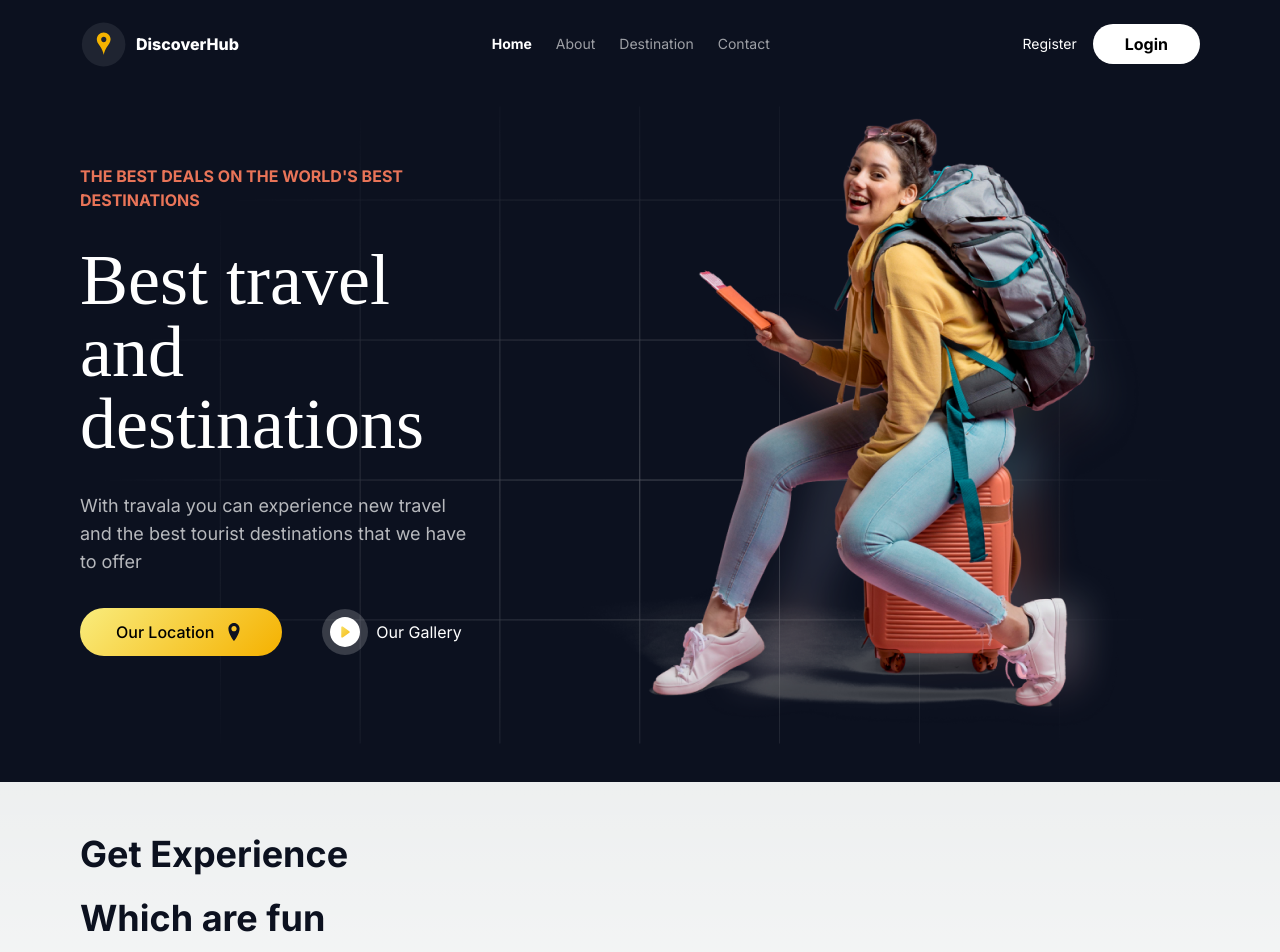
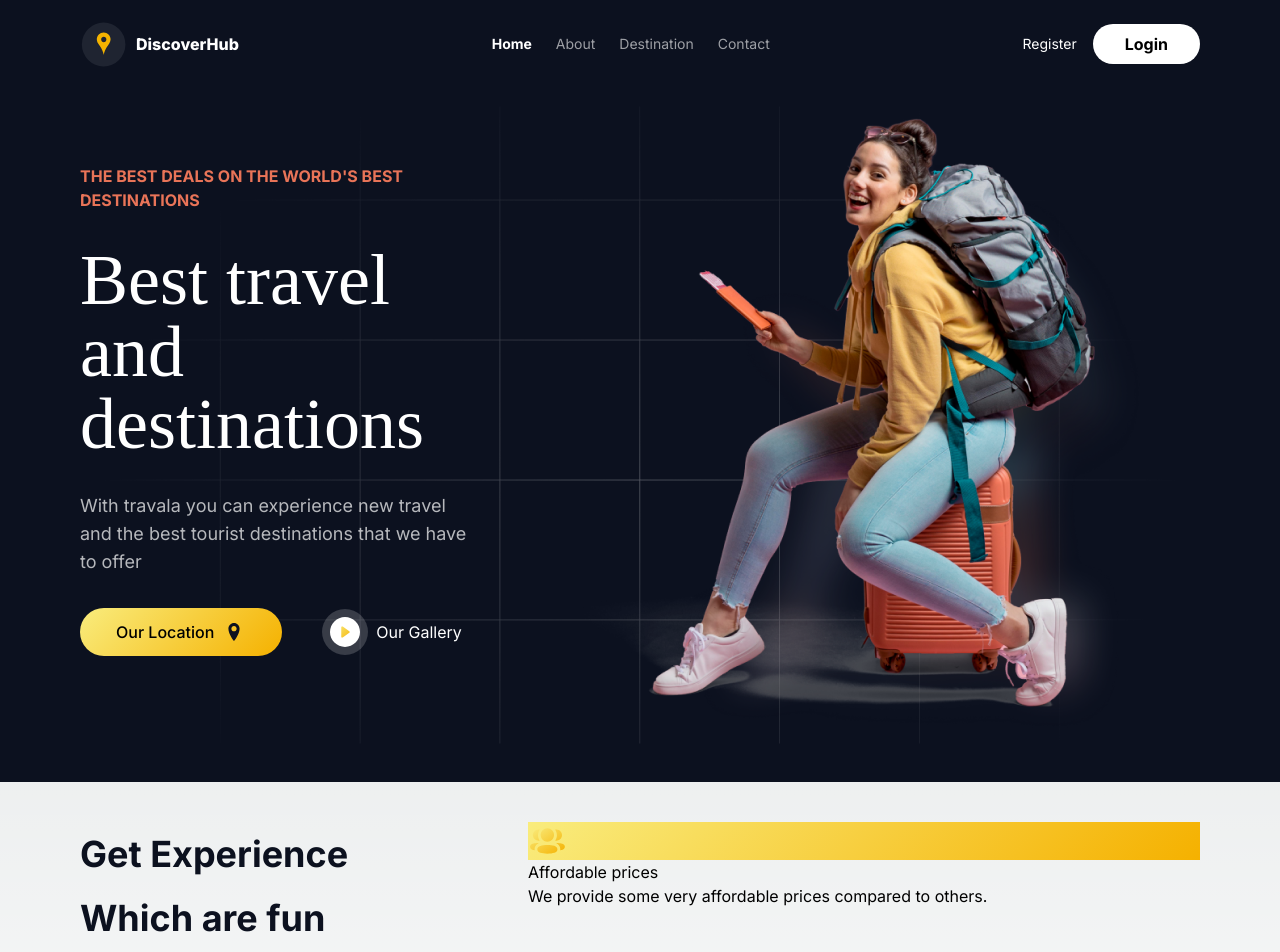
Before and after one commit to AmirNBK/discover-hub, a Next.js app: page / in a window 1280 px wide. Shown: the top 952 px of the page. Built offline with nearby package versions, Linux system fonts and the light colour scheme.

Commit message:
developing feature container component

```diff
--- /dev/null
+++ b/components/FeaturesSection/FeatureContainer/FeatureContainer.tsx
@@ -0,0 +1,24 @@
+import Image from 'next/image';
+import React from 'react';
+
+const FeatureContainer = (props: {
+    title: string, description: string, icon: any, bgColor: string
+}) => {
+    const title = props.title
+    const description = props.description
+    const icon = props.icon
+    const bgColor = props.bgColor
+    return (
+        <div className='FeatureContainer'>
+            <div style={{ background: bgColor }}>
+                <Image src={icon} alt={icon} />
+            </div>
+            <div>
+                <h3> {title} </h3>
+                <p> {description} </p>
+            </div>
+        </div>
+    );
+};
+
+export default FeatureContainer;
--- a/components/FeaturesSection/FeaturesSection.tsx
+++ b/components/FeaturesSection/FeaturesSection.tsx
@@ -2,6 +2,8 @@ import Image from 'next/image';
 import React from 'react';
 import viewImage from '../../assets/images/beatifulView.png'
 import location from '../../assets/icons/locationTwo.svg'
+import FeatureContainer from './FeatureContainer/FeatureContainer';
+import users from '../../assets/icons/3User.svg'
 
 const FeaturesSection = () => {
     return (
@@ -31,7 +33,7 @@ const FeaturesSection = () => {
             <div className='FeaturesSection__rightSection'
                 style={{ flex: '1.5' }}
             >
-
+                <FeatureContainer title='Affordable prices' description='We provide some very affordable prices compared to others.' icon={users} bgColor='var(--l-2, linear-gradient(135deg, #F9EC7D 0%, #F5B100 100%))' />
             </div>
         </div>
     );
```
Also changed, not shown: assets/icons/3User.svg (added).
